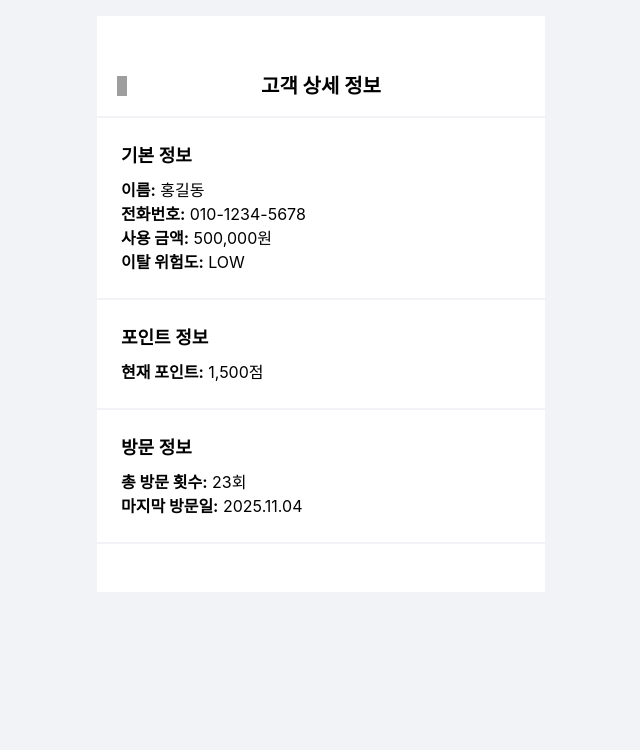
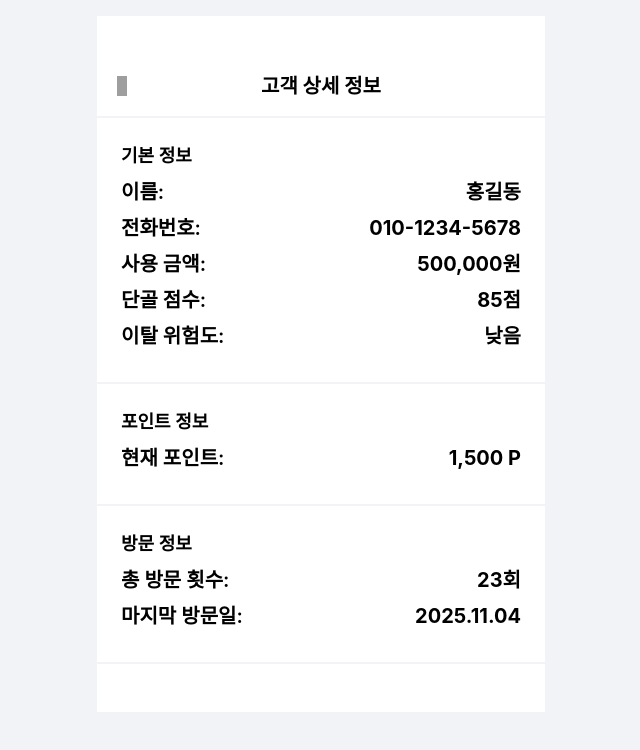
Before and after one commit to seongwon02/moki-campaign, a React (Vite) app in the folder frontend/: page /customer-info/1 in a window 1280 px wide. Shown: the top 750 px of the page, without its empty margins (319-959 px from the left). Built offline with nearby package versions, Linux system fonts and the light colour scheme; no server answers; sample sign-in values are in the browser's storage; grey boxes are pictures that could not be loaded.

Commit message:
feat(fe): Section 1,2,3 폰트 크기 수정

```diff
--- a/frontend/src/pages/CustomerInfo.tsx
+++ b/frontend/src/pages/CustomerInfo.tsx
@@ -22,7 +22,7 @@ const CustomerInfo: React.FC = () => {
         analytics: {
           visit_frequency: [
             {
-              month: "2025-09",
+              month: "2025-11",
               count: 5,
             },
           ],
@@ -65,12 +65,25 @@ const CustomerInfo: React.FC = () => {
             </Button>
           </div>
         </div>
-        <div className="w-full max-w-md overflow-y-auto hide-scrollbar p-4 text-center">
+        <div className="w-full max_w-md overflow-y-auto hide-scrollbar p-4 text-center">
           로딩 중...
         </div>
       </div>
     );
   }
+
+  const getChurnRiskLevelInKorean = (level: string) => {
+    switch (level) {
+      case "LOW":
+        return "낮음";
+      case "MEDIUM":
+        return "보통";
+      case "HIGH":
+        return "높음";
+      default:
+        return level;
+    }
+  };
 
   return (
     <div className="h-screen bg-[#F2F3F7] flex flex-col items-center p-4">
@@ -97,42 +110,59 @@ const CustomerInfo: React.FC = () => {
         {/* Section 1: 기본 정보 */}
         <div className="bg-white xl p-6 mb-0.5">
           <h3 className="text-lg font-semibold mb-2">기본 정보</h3>
-          <p>
-            <strong>이름:</strong> {customerData.name}
-          </p>
-          <p>
-            <strong>전화번호:</strong> {customerData.phone_number}
-          </p>
-          <p>
-            <strong>사용 금액:</strong>{" "}
-            {customerData.total_spent.toLocaleString()}원
-          </p>
-          <p>
-            <strong>이탈 위험도:</strong> {customerData.churn_risk_level}
-          </p>
+          <div className="flex justify-between mb-2 text-xl">
+            <span className="font-semibold">이름:</span>
+            <span className="font-bold">{customerData.name}</span>
+          </div>
+          <div className="flex justify-between mb-2 text-xl">
+            <span className="font-semibold">전화번호:</span>
+            <span className="font-bold">{customerData.phone_number}</span>
+          </div>
+          <div className="flex justify-between mb-2 text-xl">
+            <span className="font-semibold">사용 금액:</span>
+            <span className="font-bold">
+              {customerData.total_spent.toLocaleString()}원
+            </span>
+          </div>
+          <div className="flex justify-between mb-2 text-xl">
+            <span className="font-semibold">단골 점수:</span>
+            <span className="font-bold">{customerData.loyalty_score}점</span>
+          </div>
+          <div className="flex justify-between mb-2 text-xl">
+            <span className="font-semibold">이탈 위험도:</span>
+            <span className="font-bold">
+              {getChurnRiskLevelInKorean(customerData.churn_risk_level)}
+            </span>
+          </div>
         </div>
         {/* Section 2: 포인트 관련 정보 */}
         <div className="bg-white xl p-6 mb-0.5">
           <h3 className="text-lg font-semibold mb-2">포인트 정보</h3>
-          <p>
-            <strong>현재 포인트:</strong>{" "}
-            {customerData.current_points.toLocaleString()}점
-          </p>
+          <div className="flex justify-between mb-2 text-xl">
+            <span className="font-semibold">현재 포인트:</span>
+            <span className="font-bold">
+              {customerData.current_points.toLocaleString()} P
+            </span>
+          </div>
         </div>
         {/* Section 3: 방문 횟수 정보 */}
         <div className="bg-white xl p-6 mb-0.5">
           <h3 className="text-lg font-semibold mb-2">방문 정보</h3>
-          <p>
-            <strong>총 방문 횟수:</strong>{" "}
-            {customerData.visit.total_visit_count}회
-          </p>
-          <p>
-            <strong>마지막 방문일:</strong>{" "}
-            {calculateLastVisitDate(customerData.visit.visit_day_ago)}
-          </p>
+          <div className="flex justify-between mb-2 text-xl">
+            <span className="font-semibold">총 방문 횟수:</span>
+            <span className="font-bold">
+              {customerData.visit.total_visit_count}회
+            </span>
+          </div>
+          <div className="flex justify-between mb-2 text-xl">
+            <span className="font-semibold">마지막 방문일:</span>
+            <span className="font-bold">
+              {calculateLastVisitDate(customerData.visit.visit_day_ago)}
+            </span>
+          </div>
         </div>
         {/* Section 4: 방문 빈도 그래프 */}
-        <div className="bg-white xl p-6 mb-0.5 flex space-x-4"></div>
+        <div className="bg-white xl p-6 mb-0.5"></div>
       </div>
     </div>
   );
```
